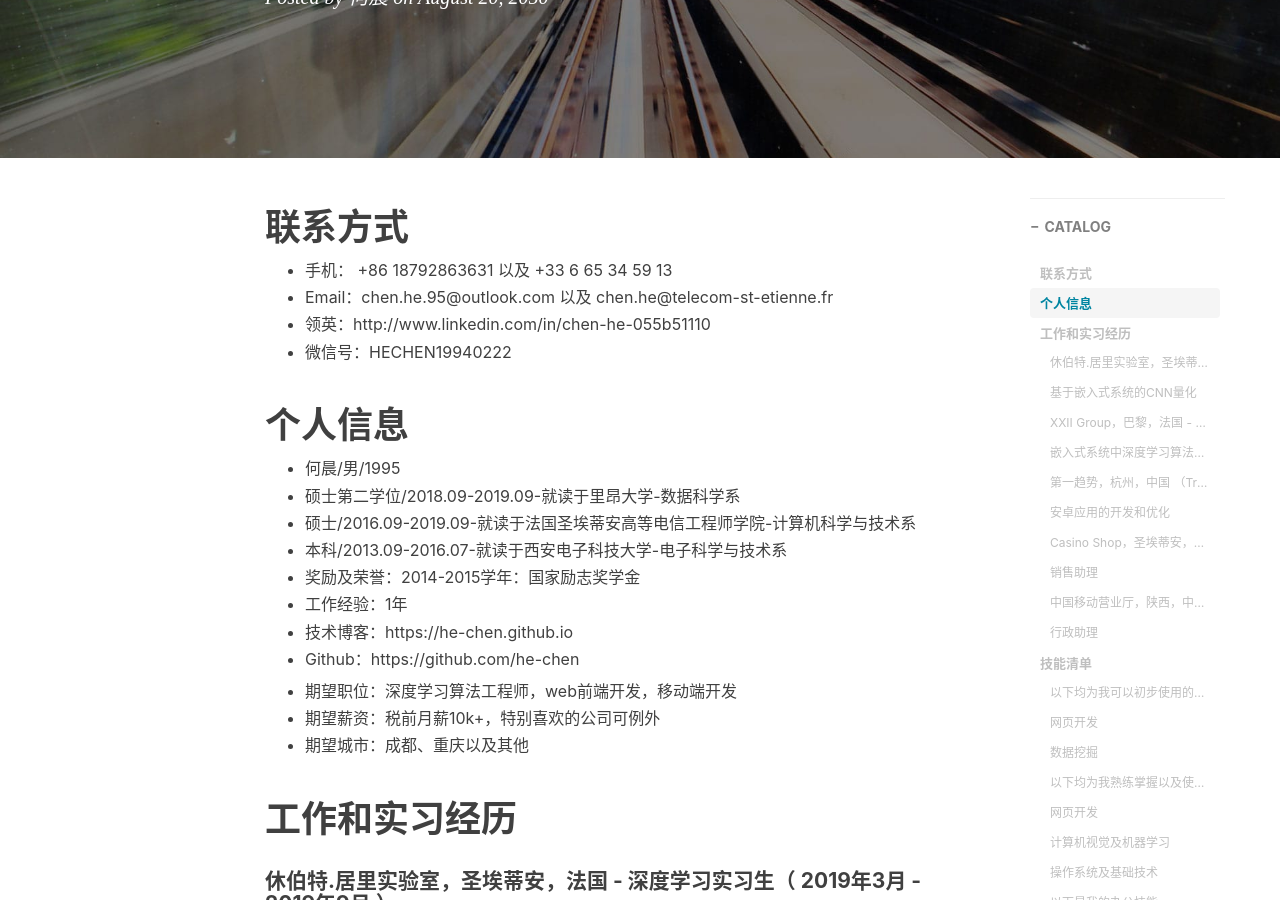
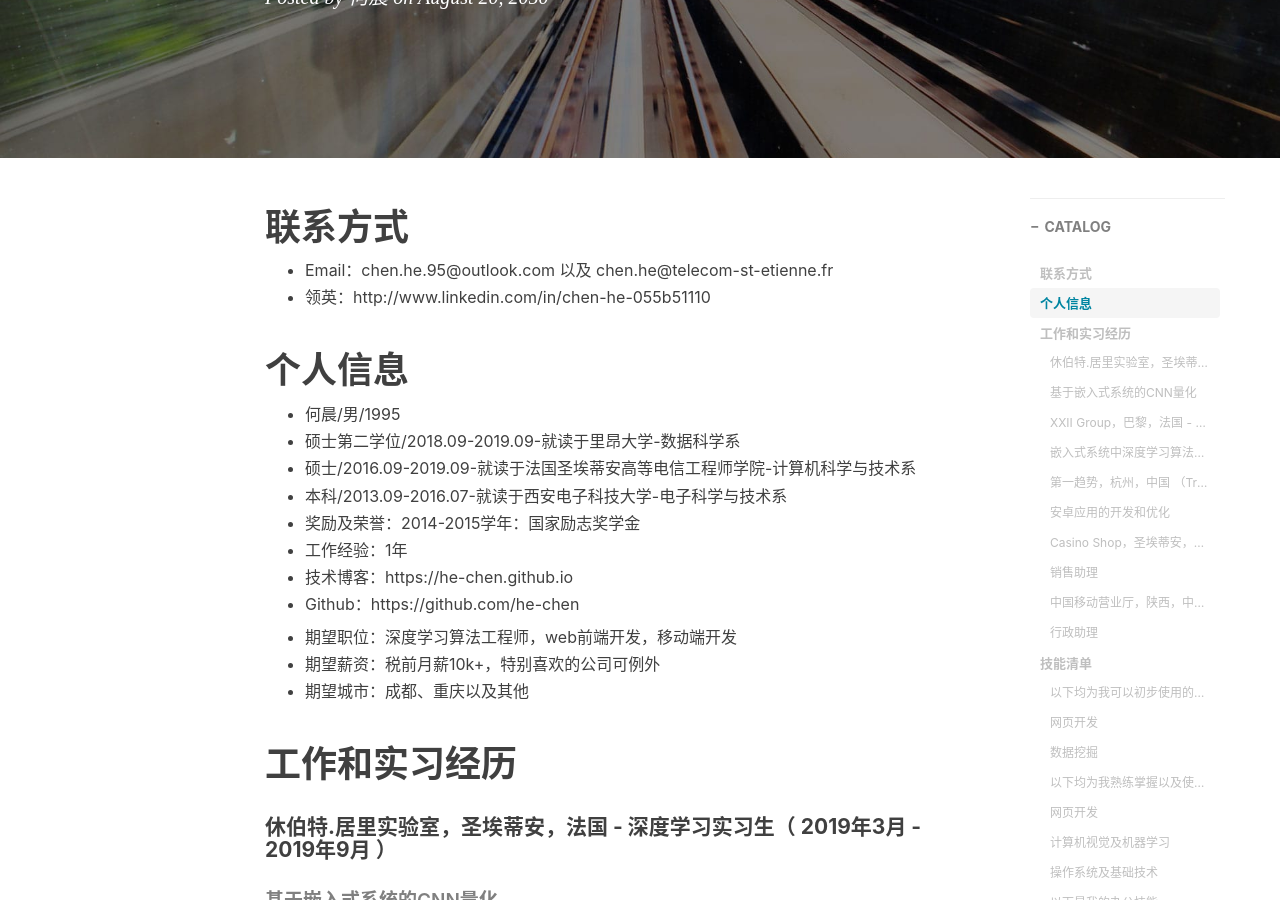
Before and after one commit to he-chen-95/he-chen-95.github.io, a Jekyll site: the page built from _posts/2050-08-20-何晨的个人简历.md, in a window 1280 px wide and 900 px high, scrolled down 365 px. Built offline with Jekyll 4.4.1, drawn with Linux system fonts in a browser that asks for light colours; nearby versions of some CDN libraries; comment, search, counter and statistics services are not loaded.

Commit message:
Update 2050-08-20-何晨的个人简历.md

```diff
--- a/_posts/2050-08-20-何晨的个人简历.md
+++ b/_posts/2050-08-20-何晨的个人简历.md
@@ -12,10 +12,9 @@ tags:
 ---
 
 # 联系方式
-- 手机： +86 18792863631 以及 +33 6 65 34 59 13
 - Email：chen.he.95@outlook.com 以及 chen.he@telecom-st-etienne.fr
 - 领英：http://www.linkedin.com/in/chen-he-055b51110
-- 微信号：HECHEN19940222
+
 
 # 个人信息
  - 何晨/男/1995
```
